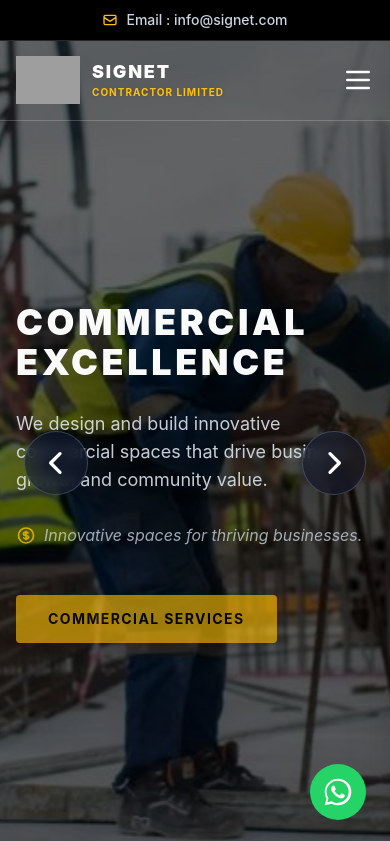
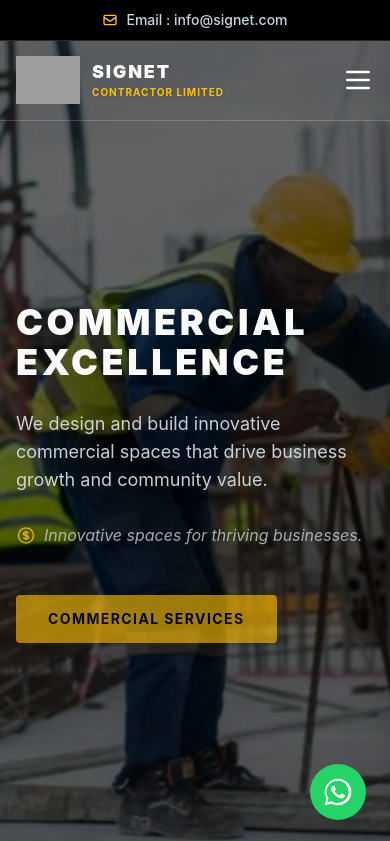
Before and after one commit to elledell/signet-com, a React (Vite) app: page / in a window 390 px wide. Shown: the top 841 px of the page. Built offline with nearby package versions, Linux system fonts and the light colour scheme; grey boxes are pictures that could not be loaded.

Commit message:
Fixing the arrows

```diff
--- a/src/components/Hero.jsx
+++ b/src/components/Hero.jsx
@@ -10,6 +10,10 @@ import slide5 from '../assets/slide5.jfif';
 
 const Hero = () => {
   const [currentSlide, setCurrentSlide] = useState(0);
+
+  // NEW: State to track touch coordinates for mobile swiping
+  const [touchStartX, setTouchStartX] = useState(null);
+  const [touchEndX, setTouchEndX] = useState(null);
 
   // Helper object for custom construction-themed icons
   const icons = {
@@ -35,7 +39,7 @@ const Hero = () => {
       desc: "Signet combines forward-thinking engineering with precision execution to build the future you envision.",
       subtitle: "Where future meets execution.",
       ctaText: "Explore Projects",
-      ctaLink: "#gallery", // Links directly to gallery section
+      ctaLink: "#gallery",
       stats: [
         { value: "15+", label: "Years of Excellence", icon: icons.checkCircle },
         { value: "50+", label: "Completed Projects", icon: icons.building }
@@ -48,7 +52,7 @@ const Hero = () => {
       desc: "We design and build innovative commercial spaces that drive business growth and community value.",
       subtitle: "Innovative spaces for thriving businesses.",
       ctaText: "Commercial Services",
-      ctaLink: "#services", // Links to services section
+      ctaLink: "#services",
       stats: [
         { value: "10K+", label: "Sq Ft Commercial", icon: icons.area },
         { value: "20+", label: "Industry Awards", icon: icons.trophy }
@@ -61,7 +65,7 @@ const Hero = () => {
       desc: "Our civil engineering expertise lays the foundation for reliable and sustainable public infrastructure.",
       subtitle: "The civil systems of tomorrow.",
       ctaText: "Civil Engineering",
-      ctaLink: "#services", // Links to services section
+      ctaLink: "#services",
       stats: [
         { value: "25+", label: "Bridge Projects", icon: icons.building },
         { value: "100+", label: "Miles of Road", icon: icons.area }
@@ -74,7 +78,7 @@ const Hero = () => {
       desc: "We craft beautiful, efficient, and sustainable modern homes that foster quality living and enduring value.",
       subtitle: "Crafting beautiful modern homes.",
       ctaText: "View Residential",
-      ctaLink: "#services", // Links to services section
+      ctaLink: "#services",
       stats: [
         { value: "30+", label: "Communities Developed", icon: icons.building },
         { value: "98%", label: "Client Satisfaction", icon: icons.checkCircle }
@@ -87,7 +91,7 @@ const Hero = () => {
       desc: "Our commitment to safety is our foundation. ISO 9001 certification ensures excellence in every project.",
       subtitle: "A foundation of safety.",
       ctaText: "Our Safety Standards",
-      ctaLink: "#about", // Links to about section
+      ctaLink: "#about",
       stats: [
         { value: "ZERO", label: "Lost Time Incidents", icon: icons.checkCircle },
         { value: "ISO", label: "9001 Certified", icon: icons.checkCircle }
@@ -109,9 +113,41 @@ const Hero = () => {
   const prevSlide = () => setCurrentSlide(prevIndex);
   const goToSlide = (index) => setCurrentSlide(index);
 
+  // NEW: Swipe event handler functions
+  const minSwipeDistance = 50; // Required distance to register as a swipe
+
+  const onTouchStart = (e) => {
+    setTouchEndX(null); // Reset on new touch
+    setTouchStartX(e.targetTouches[0].clientX);
+  };
+
+  const onTouchMove = (e) => {
+    setTouchEndX(e.targetTouches[0].clientX);
+  };
+
+  const onTouchEnd = () => {
+    if (!touchStartX || !touchEndX) return;
+
+    const distance = touchStartX - touchEndX;
+    const isLeftSwipe = distance > minSwipeDistance;
+    const isRightSwipe = distance < -minSwipeDistance;
+
+    if (isLeftSwipe) {
+      nextSlide();
+    } else if (isRightSwipe) {
+      prevSlide();
+    }
+  };
+
   return (
-    // Changed h-[80vh] md:h-[90vh] to h-screen to fill the entire screen height.
-    <div id="hero" className="relative w-full h-screen bg-slate-950 overflow-hidden group">
+    // CHANGED: Added onTouchStart, onTouchMove, and onTouchEnd to this wrapper div
+    <div
+      id="hero"
+      className="relative w-full h-screen bg-slate-950 overflow-hidden group"
+      onTouchStart={onTouchStart}
+      onTouchMove={onTouchMove}
+      onTouchEnd={onTouchEnd}
+    >
 
       {/* Slides Container */}
       {slides.map((slide, index) => {
@@ -133,7 +169,6 @@ const Hero = () => {
 
             {/* Content Overlay */}
             <div className="absolute inset-0 flex justify-start items-center px-4 sm:px-6 lg:px-12">
-              {/* Removed the background and padding classes here to remove the rectangular overlay */}
               <div
                 className="max-w-7xl mx-auto w-full flex flex-col md:flex-row md:items-center"
               >
@@ -162,7 +197,6 @@ const Hero = () => {
                   <div
                     className={`transition-all duration-700 ease-out transform ${isActive ? 'translate-y-0 opacity-100 delay-700' : 'translate-y-12 opacity-0'}`}
                   >
-                    {/* Changed from <Link> to standard <a> tag for smooth scrolling */}
                     <a
                       href={slide.ctaLink}
                       className="inline-block bg-[#FFC107] hover:bg-yellow-500 text-black font-bold py-3.5 px-8 uppercase tracking-widest text-sm transition-colors shadow-xl rounded-sm"
@@ -196,9 +230,10 @@ const Hero = () => {
       })}
 
       {/* --- NAVIGATION ARROWS --- */}
+      {/* CHANGED: Replaced `flex` with `hidden md:flex` on both buttons below to hide on mobile */}
       <button
         onClick={prevSlide}
-        className="absolute left-6 top-1/2 -translate-y-1/2 z-20 flex items-center justify-center w-16 h-16 rounded-full border border-slate-500/50 bg-slate-900/60 transition-transform hover:scale-110 md:cursor-pointer overflow-hidden group/arrowPrev backdrop-blur-sm"
+        className="absolute left-6 top-1/2 -translate-y-1/2 z-20 hidden md:flex items-center justify-center w-16 h-16 rounded-full border border-slate-500/50 bg-slate-900/60 transition-transform hover:scale-110 md:cursor-pointer overflow-hidden group/arrowPrev backdrop-blur-sm"
         aria-label="Previous Slide"
       >
         <div className="absolute inset-0 z-0 bg-cover bg-center rounded-full opacity-0 group-hover/arrowPrev:opacity-100 transition-opacity duration-300 flex-shrink-0"
@@ -211,7 +246,7 @@ const Hero = () => {
 
       <button
         onClick={nextSlide}
-        className="absolute right-6 top-1/2 -translate-y-1/2 z-20 flex items-center justify-center w-16 h-16 rounded-full border border-slate-500/50 bg-slate-900/60 transition-transform hover:scale-110 md:cursor-pointer overflow-hidden group/arrowNext backdrop-blur-sm"
+        className="absolute right-6 top-1/2 -translate-y-1/2 z-20 hidden md:flex items-center justify-center w-16 h-16 rounded-full border border-slate-500/50 bg-slate-900/60 transition-transform hover:scale-110 md:cursor-pointer overflow-hidden group/arrowNext backdrop-blur-sm"
         aria-label="Next Slide"
       >
         <div className="absolute inset-0 z-0 bg-cover bg-center rounded-full opacity-0 group-hover/arrowNext:opacity-100 transition-opacity duration-300 flex-shrink-0"
```
